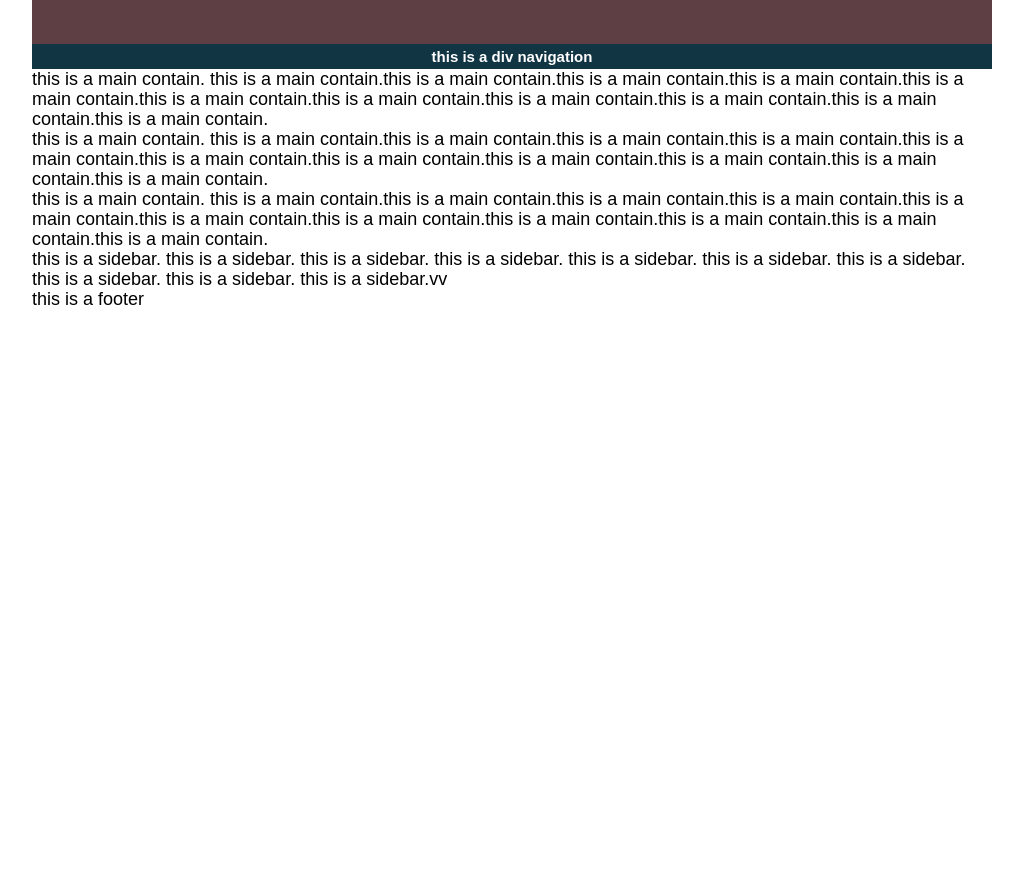
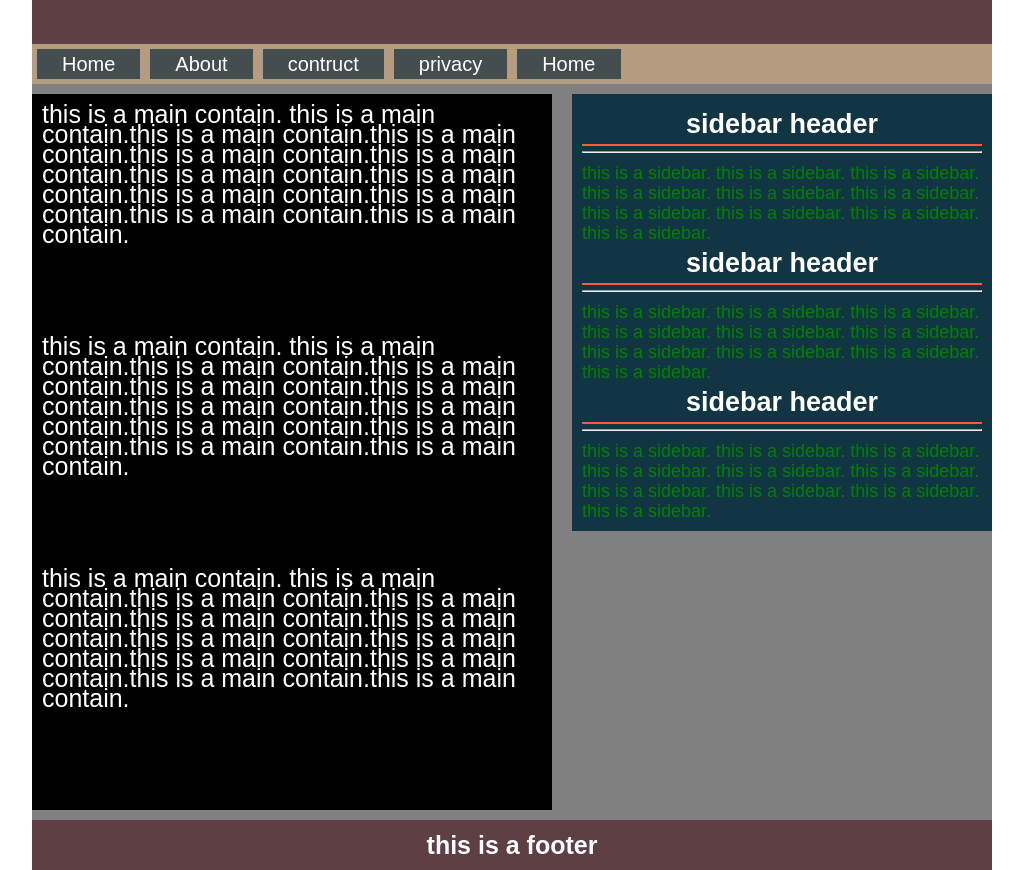
Before and after one commit to Arafat6462/website, a plain HTML site: page index.html in a window 1280 px wide. Shown: the part 41-911 px from the top of the page, without its empty margins (128-1151 px from the left). Before the commit the page ends 800 px from the top, so only its background shows below. Drawn offline with Linux system fonts and the light colour scheme.

Commit message:
navigation menu

```diff
--- a/index.html
+++ b/index.html
@@ -10,10 +10,23 @@
 
 	<body>
 
-	       <div class="headersection templete"><h2>this is a div header </h2></div>
-		<div class="navigation templete"><h2>this is a div navigation </h2></div>
-                <div class="contain templete">
-                	<div class="maincontain templete">
+	       <div class="headersection templete clear"><h2>this is a div header </h2></div>
+		<div class="navigation templete clear">
+		<ul>
+
+
+		<li> <a href="#">  Home </a></li>
+		<li> <a href="#">  About </a></li>
+		<li> <a href="#">  contruct </a></li>
+		<li> <a href="#">  privacy </a></li>
+		<li> <a href="#">  Home </a></li>
+
+
+
+		</ul>
+		</div>
+                <div class="contain templete clear">
+                	<div class="maincontain templete clear">
                 	<p>
                 	this is a main contain. this is a main contain.this is a main contain.this is a main contain.this is a main contain.this is a main contain.this is a main contain.this is a main contain.this is a main contain.this is a main contain.this is a main contain.this is a main contain.
                 	</p>
@@ -24,16 +37,31 @@
                 	this is a main contain. this is a main contain.this is a main contain.this is a main contain.this is a main contain.this is a main contain.this is a main contain.this is a main contain.this is a main contain.this is a main contain.this is a main contain.this is a main contain.
                 	</p>
                 	</div>
-                	<div class="sidebar templete">
+                	<div class="sidebar clear">
+                	<div class="anothersidebar clear">
+                	<h2> sidebar header</h2><hr>
                 	   <p>
-                	   this is a sidebar. this is a sidebar. this is a sidebar. this is a sidebar. this is a sidebar. this is a sidebar. this is a sidebar. this is a sidebar. this is a sidebar. this is a sidebar.vv
+                	   this is a sidebar. this is a sidebar. this is a sidebar. this is a sidebar. this is a sidebar. this is a sidebar. this is a sidebar. this is a sidebar. this is a sidebar. this is a sidebar.
                 	   </p>
                 	</div>
-
+                	<div class="anothersidebar clear">
+                	<h2> sidebar header</h2><hr>
+                	   <p>
+                	   this is a sidebar. this is a sidebar. this is a sidebar. this is a sidebar. this is a sidebar. this is a sidebar. this is a sidebar. this is a sidebar. this is a sidebar. this is a sidebar.
+                	   </p>
+                	</div>
+                	<div class="anothersidebar clear">
+                	<h2> sidebar header</h2><hr>
+                	   <p>
+                	   this is a sidebar. this is a sidebar. this is a sidebar. this is a sidebar. this is a sidebar. this is a sidebar. this is a sidebar. this is a sidebar. this is a sidebar. this is a sidebar.
+                	   </p>
+                	</div>
+                	</div>
                 </div>
 
-                <div class="footer templete">
+                <div class="footer templete clear">
                 <p> this is a footer</p>
                 </div>
+
 	</body>
 </html>
--- a/style.css
+++ b/style.css
@@ -3,19 +3,42 @@ body{font-family:arial; font-size:18px;line-height:20px;color:#000;}
 
 
 
-.templete{width:960px; margin:0 auto; }
+.templete{width:960px ; margin:0 auto; }
+.clear{overflow:hidden}
 
 .headersection{height:85px;background:#5E3F44;color:#fff}
 .headersection h2{font-size:25px; text-align: center; padding-top:15px}
 
 
-.navigation{height:25px; background:#123544; color:#fff}
-.navigation h2{font-size:15px; text-align: center; padding-top:3px}
+.navigation{height: ; background:#B49C80; color:#fff}
+.navigation  ul{margin:0; padding:0; list-style:none;}
+.navigation ul li{float:left; display:block;}
 
-.contain{}
-.maincontain{}
-.maincontain p{}
-.sidebar{}
-.sidebar p{}
-.footer{}
-.footer p{}
+.navigation ul li  a{
+display:block;
+background:#444D50 ;
+border:5px solid #B49C80;
+text-decoration:none;
+color:white;
+margin: ;
+padding:5px 25px;
+font-size:20px;
+}
+.navigation ul li a:hover{
+background:green;
+color:black;
+}
+
+
+
+.contain{background:gray}
+.maincontain{width:500px;float:left;background:black;padding:10px; margin:10px; margin-left:0;}
+.maincontain p{color:white ; font-size:25px; margin-bottom:92px}
+
+.sidebar{float:right; width:400px; background:#123544; margin:10px; padding:10px;margin-right:0}
+.sidebar p{color:green;}
+.sidebar h2{color:white; margin-bottom:1px; text-align:center; padding:10px; border-bottom:2px solid #FF5739;}
+.sidebar hr{margin-bottom:10px;margin-top:5px}
+
+.footer{height:50px; background:#5E3F44; color:#fff}
+.footer p{font-size:25px; text-align:center; padding-top:15px; font-weight:bold}
```
